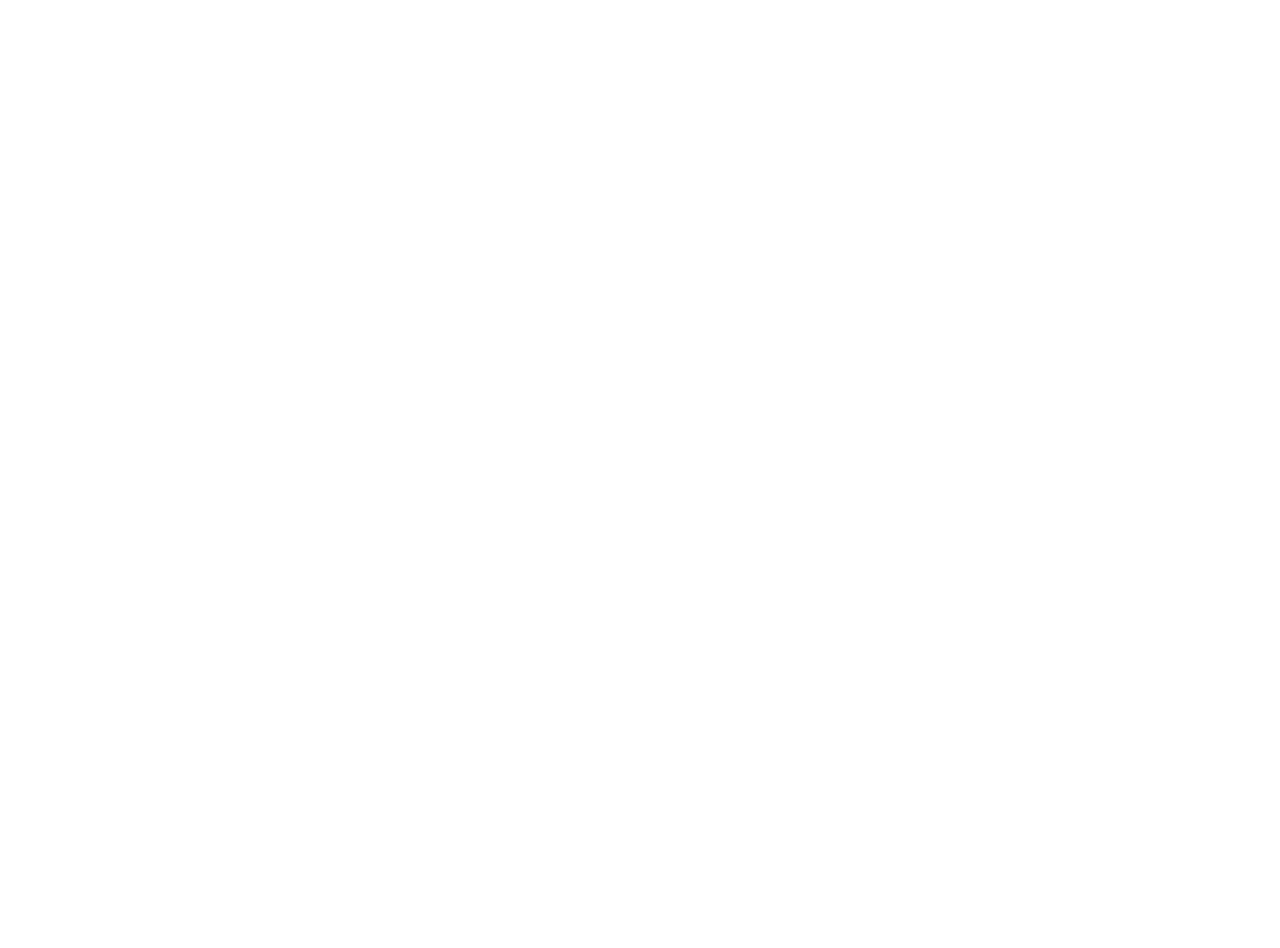
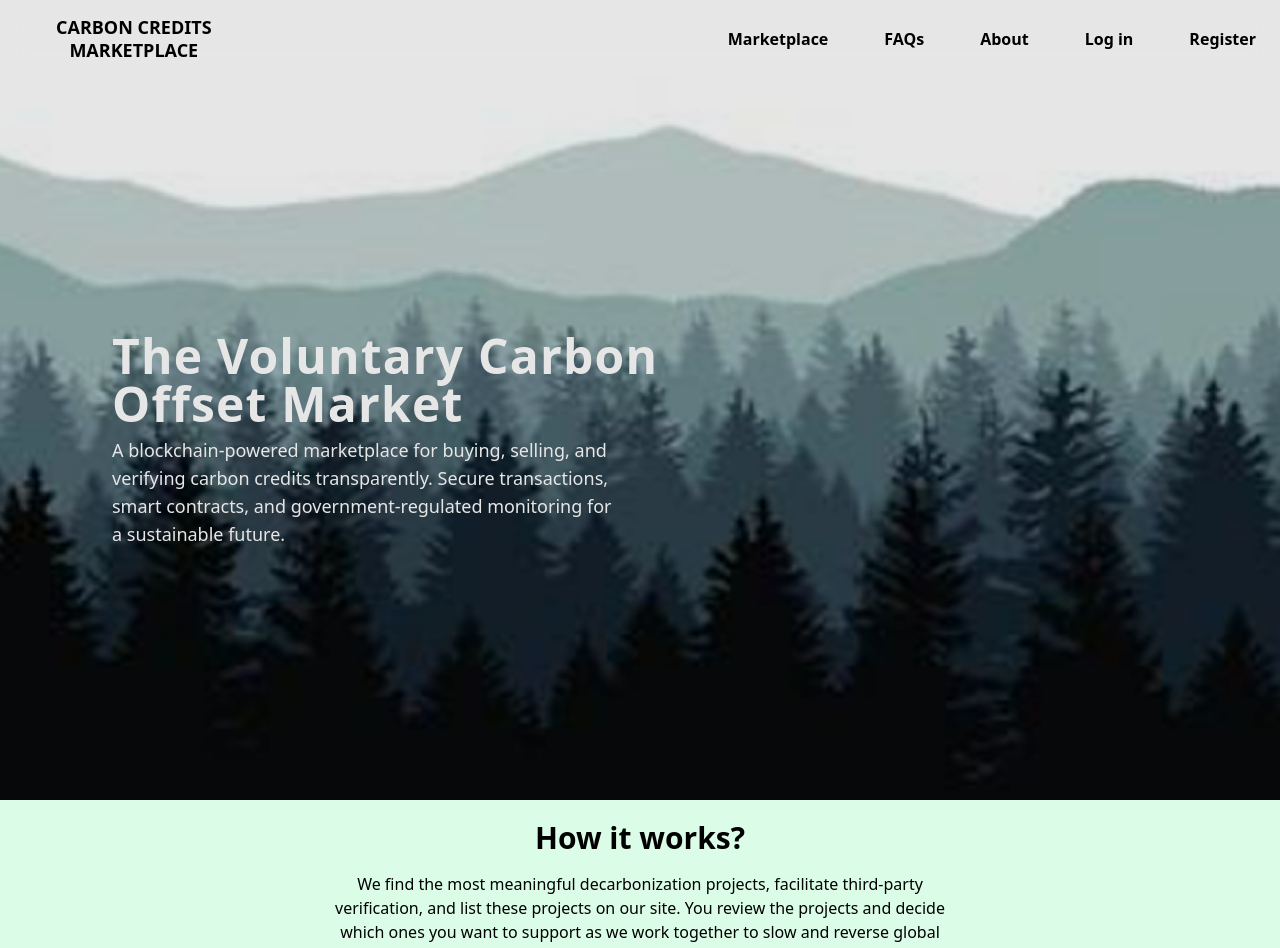
Before and after one commit to Beaston88/Carbon-credit, a React (Vite) app in the folder Frontend/: page /home in a window 1280 px wide. Before the commit this address had no page. Shown: the top 948 px of the page. Before the commit the page ends 800 px from the top, so only its background shows below. Built offline with nearby package versions, Linux system fonts and the light colour scheme.

Commit message:
Home_page added

```diff
--- a/Frontend/src/App.jsx
+++ b/Frontend/src/App.jsx
@@ -1,14 +1,16 @@
 import React from "react";
 import { BrowserRouter as Router, Routes, Route } from "react-router-dom";
+import Home from "./Pages/Home";
 import Login from "./Pages/Login";
 import Signup from "./Pages/Signup";
 import Dashboard from "./Pages/Dashboard";
-import CarbonCreditDashboard from "./components/CarbonCreditDashboard";
+import CarbonCreditDashboard from "./Pages/CarbonCreditDashboard";
 
 const App = () => {
   return (
     <Router>
       <Routes>
+        <Route path="/home" element={<Home />} />
         <Route path="/login" element={<Login />} />
         <Route path="/signup" element={<Signup />} />
         <Route path="/dashboard" element={<Dashboard />} />
--- /dev/null
+++ b/Frontend/src/Pages/Home.jsx
@@ -0,0 +1,61 @@
+import React from "react";
+import { Link } from "react-router-dom";
+import bgImage from "../assets/image3.png";
+
+const Home = () => {
+  return (
+    <div className="text-white relative">
+      <nav className="fixed top-0 left-0 w-full z-50 flex items-center justify-between px-6 py-4 text-black bg-opacity-60 backdrop-blur-md">
+        <div className="text-lg font-bold text-center px-4 md:px-8 leading-tight">
+          CARBON CREDITS <br /> MARKETPLACE
+        </div>
+        <div className="hidden md:flex space-x-14 font-semibold">
+          <Link to="/marketplace" className="hover:text-green-600">
+            Marketplace
+          </Link>
+          <Link to="/faqs" className="hover:text-green-600">
+            FAQs
+          </Link>
+          <Link to="/about" className="hover:text-green-600">
+            About
+          </Link>
+          <Link to="/login" className="hover:text-green-600">
+            Log in
+          </Link>
+          <Link to="/signup" className="hover:text-green-600">
+            Register
+          </Link>
+        </div>
+      </nav>
+
+      <div
+        className="h-screen bg-[#fcfcfc] brightness-90 bg-cover bg-center flex flex-col justify-center items-start text-left px-8"
+        style={{ backgroundImage: `url(${bgImage})` }}
+      >
+        <div className="flex flex-col items-start mx-20">
+          <h1 className="text-3xl md:text-5xl mt-20 font-bold text-white tracking-wide">
+            The Voluntary Carbon <br />
+            Offset Market
+          </h1>
+          <p className="mt-2 text-lg text-white max-w-lg">
+            A blockchain-powered marketplace for buying, selling, and verifying
+            carbon credits transparently. Secure transactions, smart contracts,
+            and government-regulated monitoring for a sustainable future.
+          </p>
+        </div>
+      </div>
+
+      <section className="bg-green-100 text-black py-5 text-center">
+        <h2 className="text-3xl font-bold">How it works?</h2>
+        <p className="mt-4 px-6 max-w-2xl mx-auto">
+          We find the most meaningful decarbonization projects, facilitate
+          third-party verification, and list these projects on our site. You
+          review the projects and decide which ones you want to support as we
+          work together to slow and reverse global warming.
+        </p>
+      </section>
+    </div>
+  );
+};
+
+export default Home;
```
Also changed, not shown: Frontend/src/Pages/CarbonCreditDashboard.jsx (renamed from Frontend/src/Components/CarbonCreditDashboard.jsx, +6 -6 lines), Frontend/src/assets/image3.png (added).
